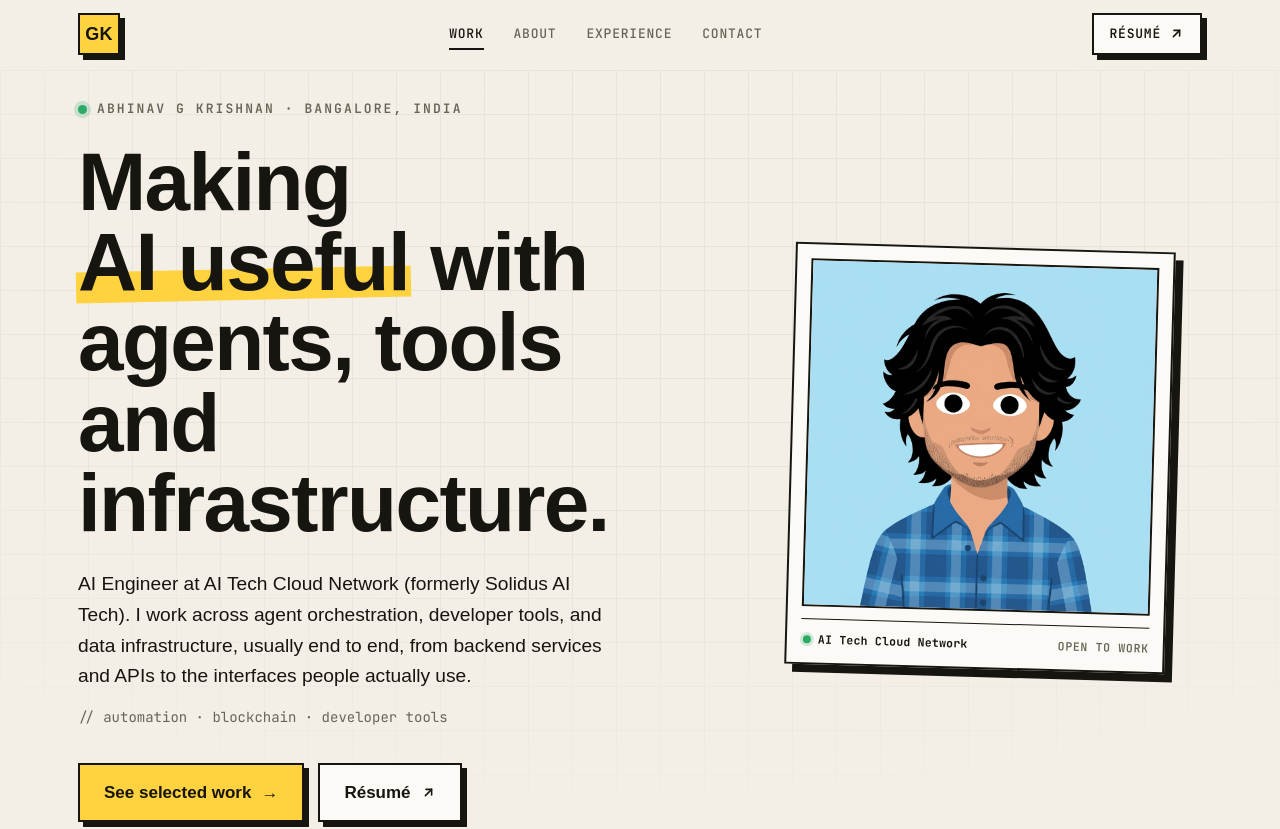
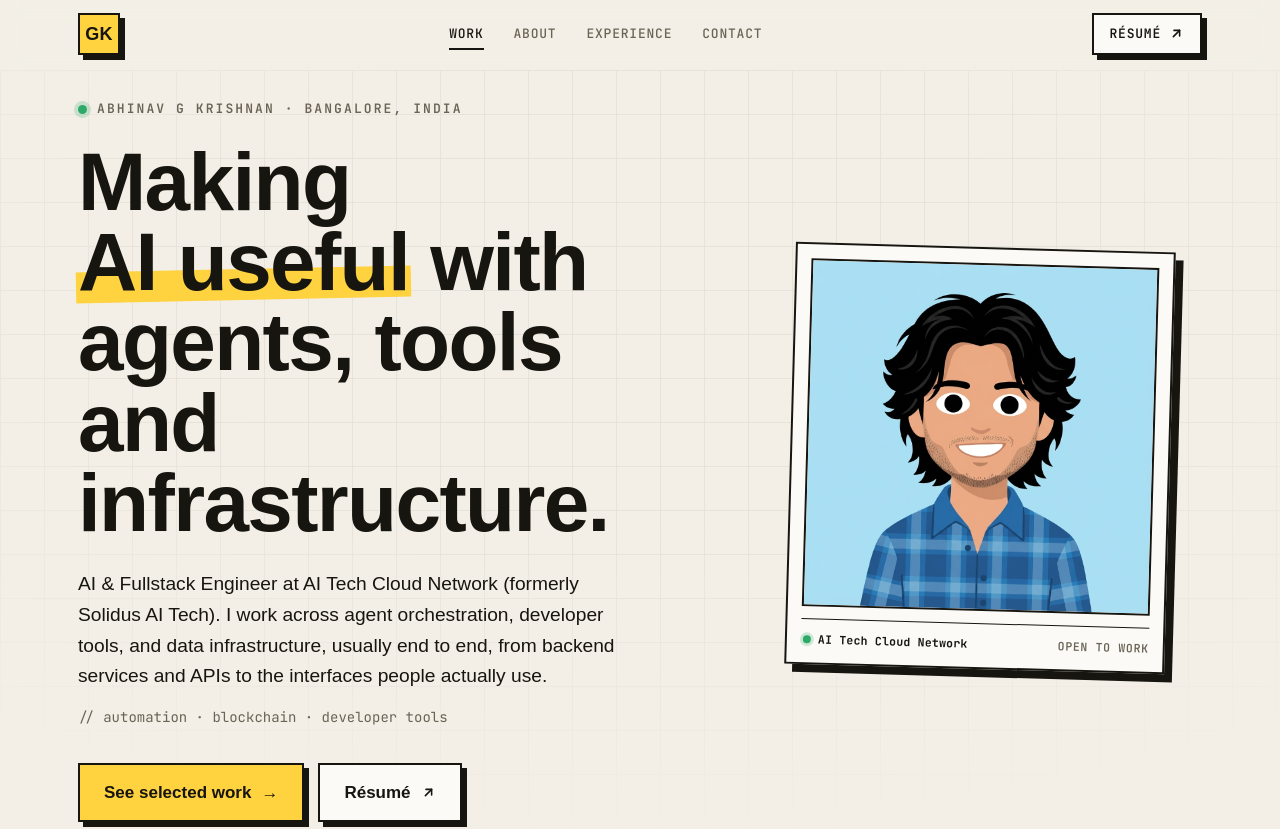
Before and after one commit to abhinavgkrishnan/portfolio, a Next.js app: page / in a window 1280 px wide. Shown: the top 829 px of the page. Built offline with nearby package versions, Linux system fonts and the light colour scheme; a web font is replaced by a local one.

Commit message:
Update title to AI & Fullstack Engineer

```diff
--- a/src/data/resume.ts
+++ b/src/data/resume.ts
@@ -1,7 +1,7 @@
 export const resumeData = {
   personal: {
     name: "Abhinav G Krishnan",
-    role: "AI Engineer",
+    role: "AI & Fullstack Engineer",
     location: "Bangalore, India",
     email: "abhinavgkrishnan@gmail.com",
     phone: "+91 9447715481",
@@ -15,7 +15,7 @@ export const resumeData = {
     headlineLead: "Making",
     headlineHighlight: "AI useful",
     headlineTrail: "with agents, tools and infrastructure.",
-    lead: "AI Engineer at AI Tech Cloud Network (formerly Solidus AI Tech). I work across agent orchestration, developer tools, and data infrastructure, usually end to end, from backend services and APIs to the interfaces people actually use.",
+    lead: "AI & Fullstack Engineer at AI Tech Cloud Network (formerly Solidus AI Tech). I work across agent orchestration, developer tools, and data infrastructure, usually end to end, from backend services and APIs to the interfaces people actually use.",
     sub: "// automation · blockchain · developer tools",
     // About
     aboutBig:
@@ -32,7 +32,7 @@ export const resumeData = {
   experience: [
     {
       company: "AI Tech Cloud Network",
-      role: "AI Engineer",
+      role: "AI & Fullstack Engineer",
       period: "Feb 2025 — Present",
       location: "Remote",
       description: [
```
